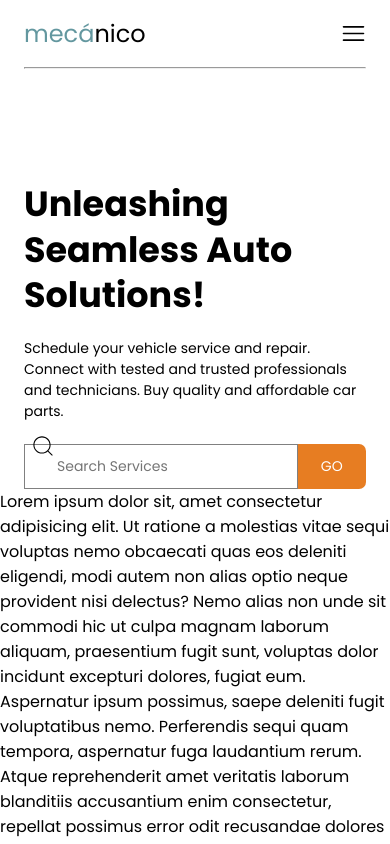
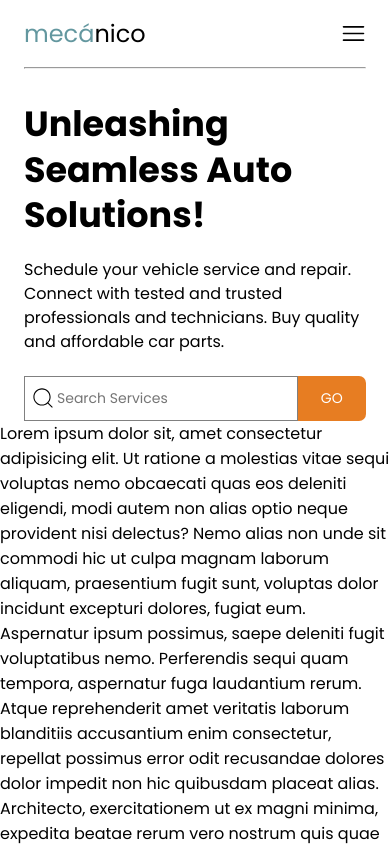
Before and after one commit to Deyjuwon/mecanico, a React (Vite) app: page / in a window 390 px wide. Shown: the top 844 px of the page. Built offline with nearby package versions, Linux system fonts and the light colour scheme.

Commit message:
hero section resonsiveness

```diff
--- a/src/App.jsx
+++ b/src/App.jsx
@@ -10,6 +10,7 @@ function App() {
       <Header />
       <Hero />
       <WhyMecanico />
+
     </div>
   )
 }
--- a/src/Components/Hero/Hero.css
+++ b/src/Components/Hero/Hero.css
@@ -34,8 +34,9 @@
         width: 100%;
         display: flex;
         flex-direction: column;
+        margin-top: 2rem;
 
-        /* margin-top: 7rem; */
+
     }
 
     .p-hero {
@@ -47,15 +48,14 @@
         padding-bottom: 20px;
         line-height: 1.3;
 
-        display: flex;
-        justify-content: center;
-        align-items: flex-start;
+
+
     }
 
     .l-hero > p {
         line-height: 1.5;
         padding-bottom: 22px;
-        font-size: 14px;
+        font-size: 16px;
 
     }
 
@@ -64,7 +64,7 @@
 
 
         flex-direction: column;
-        /* align-items: center; */
+
 
     }
 
--- a/src/Components/ServicesInput/ServiceInput.css
+++ b/src/Components/ServicesInput/ServiceInput.css
@@ -66,7 +66,7 @@
 @media only screen and (max-width: 600px) {
     .searchIcon {
         position: absolute;
-        top: 433px;
+        top: 385px;
         left: 30px;
     }
 
```
Also changed, not shown: src/Components/Hero/Hero.jsx (line endings or trailing spaces).
